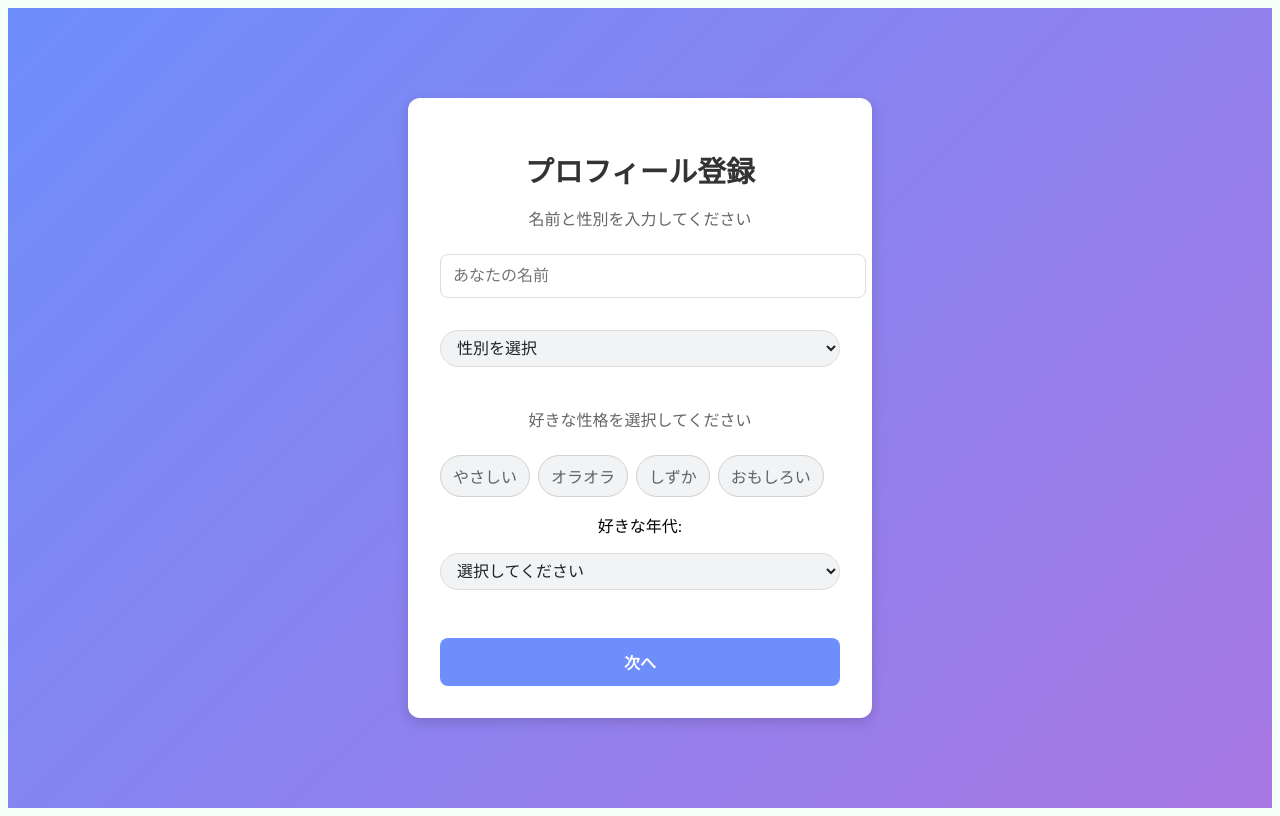
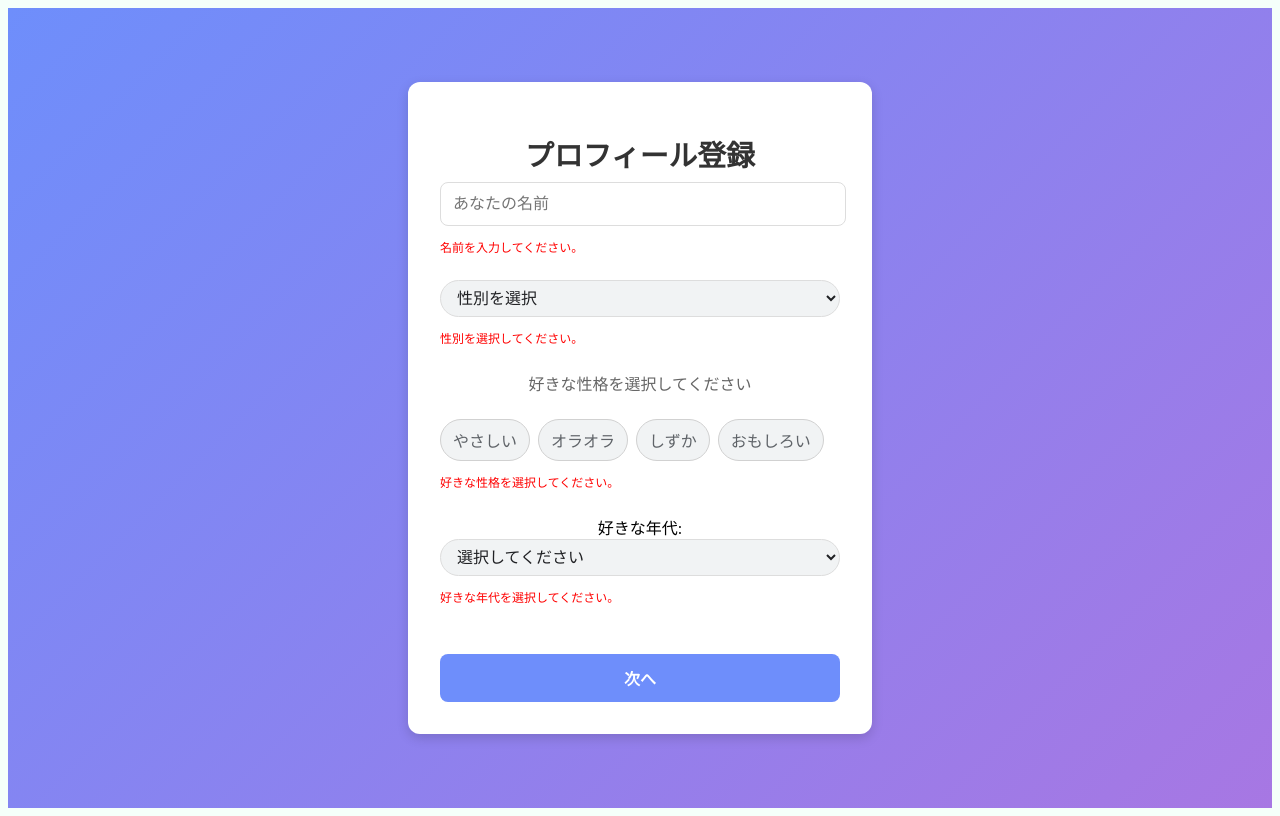
Before and after one commit to shunnagahara/WhisperMe, a React (Create React App) app: page /profile in a window 1280 px wide. Both pictures are taken after a click on the button "次へ". Built offline with nearby package versions, Linux system fonts and the light colour scheme.

Commit message:
バリデーション処理を入れた

```diff
--- a/src/Profile.css
+++ b/src/Profile.css
@@ -31,12 +31,11 @@
   }
 
   .profile-input {
-    width: 100%;
+    width: 95%;
     padding: 0.75rem;
     font-size: 1rem;
     border: 1px solid #ddd;
     border-radius: 8px;
-    margin-bottom: 1rem;
     transition: border-color 0.3s ease;
   }
 
@@ -72,8 +71,6 @@
     font-size: 1rem;
     border: 1px solid #ddd;
     border-radius: 8px;
-    margin-top: 1rem;
-    margin-bottom: 1.5rem;
     transition: border-color 0.3s ease;
   }
 
@@ -126,6 +123,18 @@
     margin-top: 24px; /* ここで好きな性格との間にスペースを追加 */
   }
 
+  .profile-input-container {
+    text-align: center;
+    margin-bottom: 1.5rem;
+  }
+
+  .profile-card .error-text {
+    color: red;
+    font-size: 0.75rem;
+    width: 100%;
+    text-align: left;
+  }
+
   /* モバイル対応 */
   @media (max-width: 480px) {
     .profile-card {
--- a/src/Profile.tsx
+++ b/src/Profile.tsx
@@ -11,6 +11,7 @@ const Profile: React.FC = () => {
   const [favoriteAppearance, setFavoriteAppearance] = useState('');
   const [selectedPersonalities, setSelectedPersonalities] = useState<string[]>([]);
   const [favoriteAgeRange, setFavoriteAgeRange] = useState('');
+  const [errors, setErrors] = useState<{ [key: string]: string }>({});
 
   // 男性・女性による「好きな外見」の選択肢
   const maleAppearanceOptions = ['爽やか系', 'ワイルド系', '韓国系'];
@@ -18,16 +19,25 @@ const Profile: React.FC = () => {
 
   const navigate = useNavigate();
 
+  const validateInputs = () => {
+    const newErrors: { [key: string]: string } = {};
+
+    if (!name.trim()) newErrors.name = '名前を入力してください。';
+    if (!gender) newErrors.gender = '性別を選択してください。';
+    if (gender && !favoriteAppearance) newErrors.favoriteAppearance = '好きな外見を選択してください。';
+    if (!favoriteAgeRange) newErrors.favoriteAgeRange = '好きな年代を選択してください。';
+    if (selectedPersonalities.length === 0) newErrors.selectedPersonalities = '好きな性格を選択してください。';
+
+    setErrors(newErrors);
+    return Object.keys(newErrors).length === 0;
+  };
+
+
   const handleNext = () => {
-    if (name.trim() && gender) {
-      // 名前と性別をlocalStorageに保存
+    if (validateInputs()) {
       const userData = { name, gender };
       localStorage.setItem('whisper-me-username', JSON.stringify(userData));
-
-      // チャットルームリストページにリダイレクト
       navigate('/list');
-    } else {
-      alert('名前と性別を入力してください。');
     }
   };
 
@@ -41,7 +51,8 @@ const Profile: React.FC = () => {
     <div className="profile-container">
       <div className="profile-card">
         <h1>プロフィール登録</h1>
-        <p>名前と性別を入力してください</p>
+
+        <div className="profile-input-container">
           <input
             type="text"
             value={name}
@@ -49,6 +60,10 @@ const Profile: React.FC = () => {
             placeholder="あなたの名前"
             className="profile-input"
           />
+          {errors.name && <p className="error-text">{errors.name}</p>}
+        </div>
+
+        <div className="profile-input-container">
           <select
             value={gender}
             onChange={(e) => setGender(e.target.value)}
@@ -58,6 +73,10 @@ const Profile: React.FC = () => {
             <option value="male">男性</option>
             <option value="female">女性</option>
           </select>
+          {errors.gender && <p className="error-text">{errors.gender}</p>}
+        </div>
+
+        <div className="profile-input-container">
           {gender && (
             <label className="profile-label">
               好きな外見:
@@ -71,9 +90,13 @@ const Profile: React.FC = () => {
                   <option key={option} value={option}>{option}</option>
                 ))}
               </select>
+              {errors.favoriteAppearance && <p className="error-text">{errors.favoriteAppearance}</p>}
             </label>
           )}
 
+        </div>
+
+        <div className="profile-input-container">
           <div className="personality-container">
             <p>好きな性格を選択してください</p>
             <div className="personality-options">
@@ -87,8 +110,11 @@ const Profile: React.FC = () => {
                 </div>
               ))}
             </div>
+            {errors.selectedPersonalities && <p className="error-text">{errors.selectedPersonalities}</p>}
+          </div>
         </div>
 
+        <div className="profile-input-container">
           <div className="personality-container">
             <label className="profile-label">
               好きな年代:
@@ -102,7 +128,9 @@ const Profile: React.FC = () => {
                   <option key={option} value={option}>{option}</option>
                 ))}
               </select>
+              {errors.favoriteAgeRange && <p className="error-text">{errors.favoriteAgeRange}</p>}
             </label>
+          </div>
         </div>
 
         <button onClick={handleNext} className="profile-button">次へ</button>
```
Lines whose indentation alone changed are shown as unchanged.
